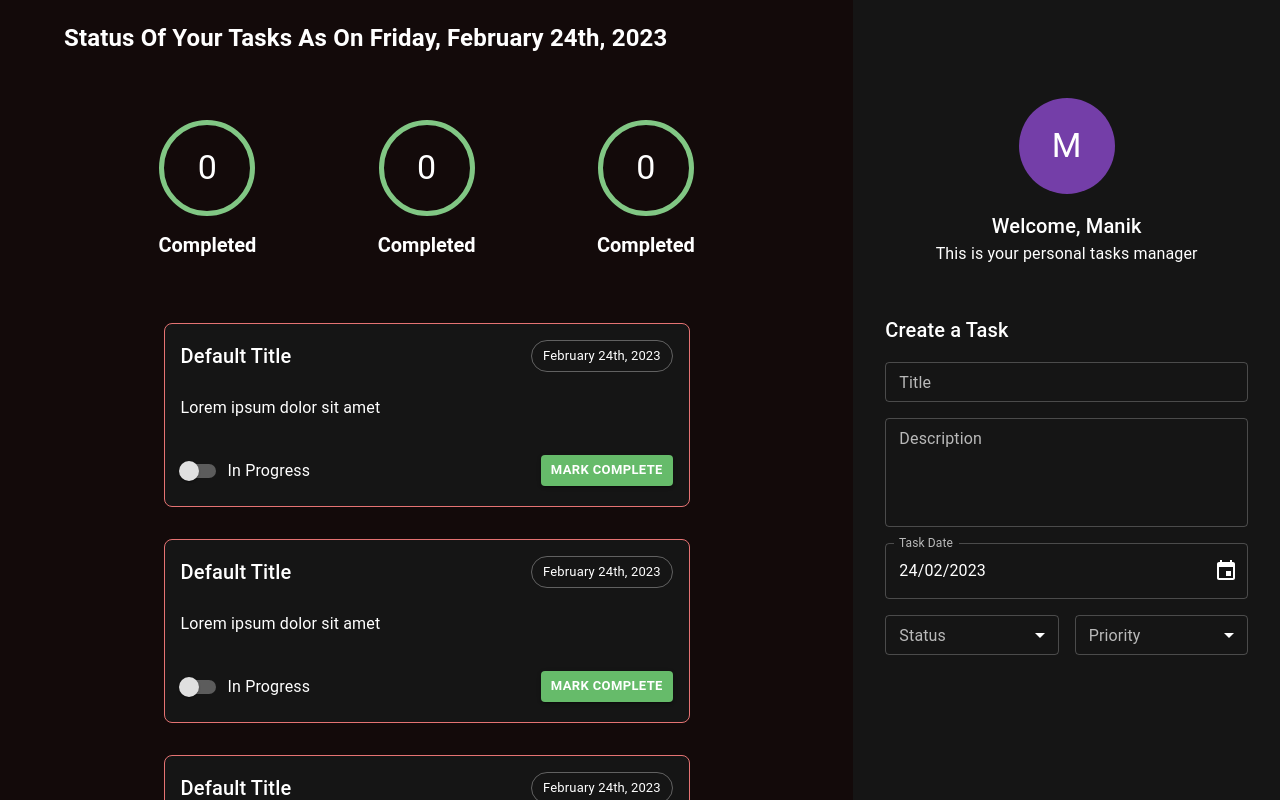
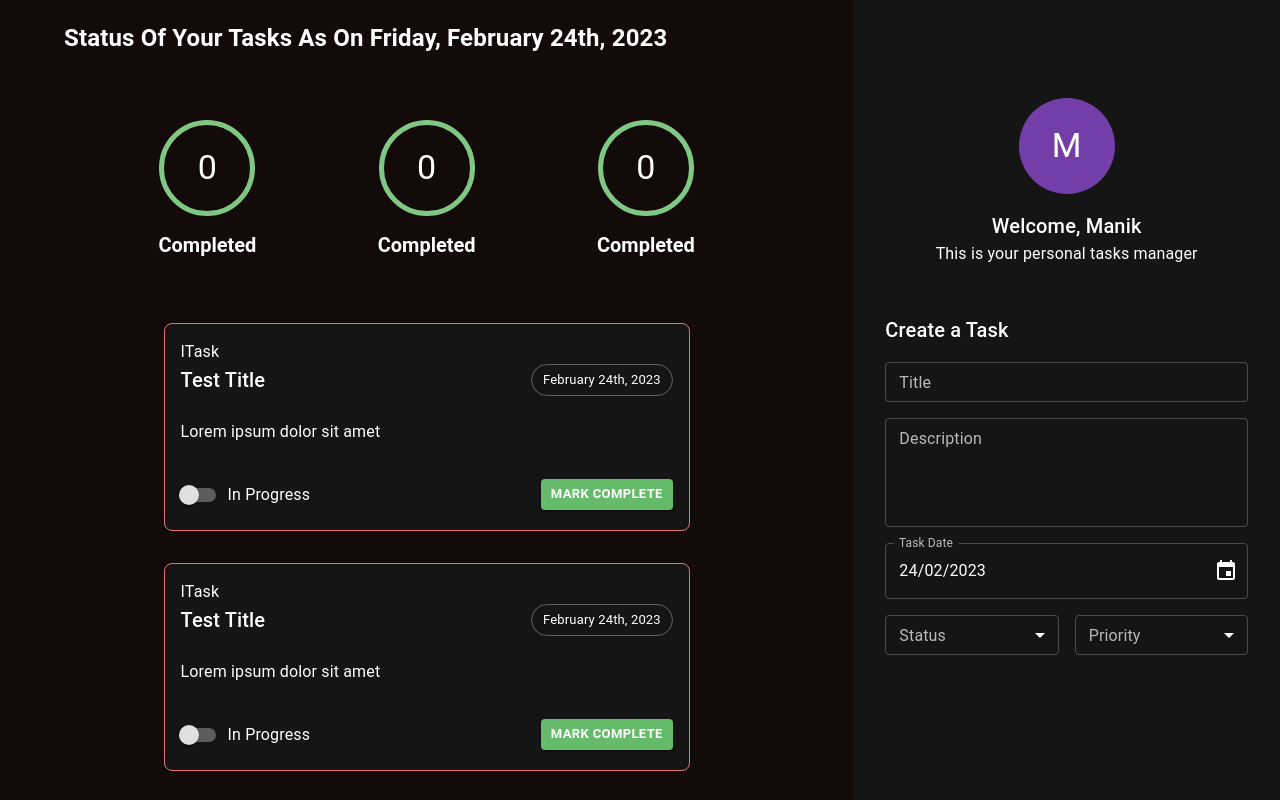
Before and after one commit to AlexMamani85/todo_react, a React (Create React App) app: page / in a window 1280 px wide. Shown: the top 800 px of the page. Built offline with nearby package versions, Linux system fonts and the light colour scheme.

Commit message:
CHORE: Adding Props to Task Component

```diff
--- /dev/null
+++ b/src/components/task/interfaces/ITask.ts
@@ -0,0 +1,13 @@
+import { ITaskHeader } from "./ITaskHeader";
+import { ITaskDescription } from "./ITaskDescription";
+import { ITaskFooter } from "./ITaskFooter";
+
+export interface ITask
+  extends
+    ITaskHeader,
+    ITaskDescription,
+    ITaskFooter {
+      id?: string;
+      priority?: string;
+      status?: string;
+}
--- a/src/components/task/task.tsx
+++ b/src/components/task/task.tsx
@@ -4,8 +4,21 @@
 import { TaskHeader } from './_taskHeader';
 import { TaskDescription } from './_taskDescription';
 import { TaskFooter } from './_taskFooter';
+import { ITask } from './interfaces/ITask';
+import { Status } from '../createTaskForm/enums/Status';
+import { Priority } from '../createTaskForm/enums/Priority';
 
-export const Task: FC = (): ReactElement => {
+export const Task: FC<ITask> = ( props ): ReactElement => {
+  // Destructuring props
+  const {
+    title = 'Test Title',
+    date = new Date(),
+    description = 'Lorem ipsum dolor sit amet',
+    priority = Priority.normal,
+    status = Status.completed,
+    onStatusChange = (e) => console.log(e),
+    onClick = (e) => console.log(e),
+  } = props
   return(
       <Box
         display="flex"
@@ -21,10 +34,13 @@
           border: '1px solid',
           borderColor: 'error.light',
         }}
-      >
-        <TaskHeader />
-        <TaskDescription />
-        <TaskFooter />
+      >ITask
+        <TaskHeader title={title} date={date} />
+        <TaskDescription description={description} />
+        <TaskFooter
+          onClick={onClick}
+          onStatusChange={onStatusChange}
+        />
       </Box>
   );
 
```
